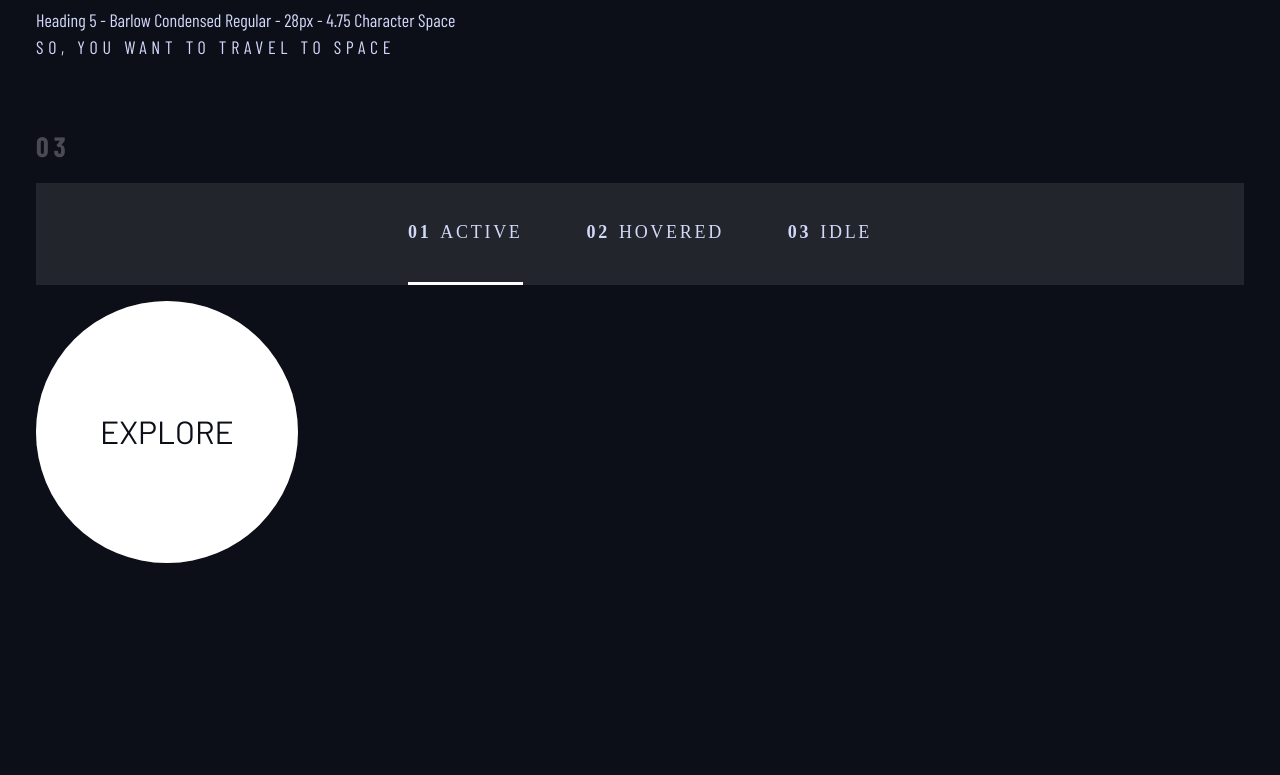
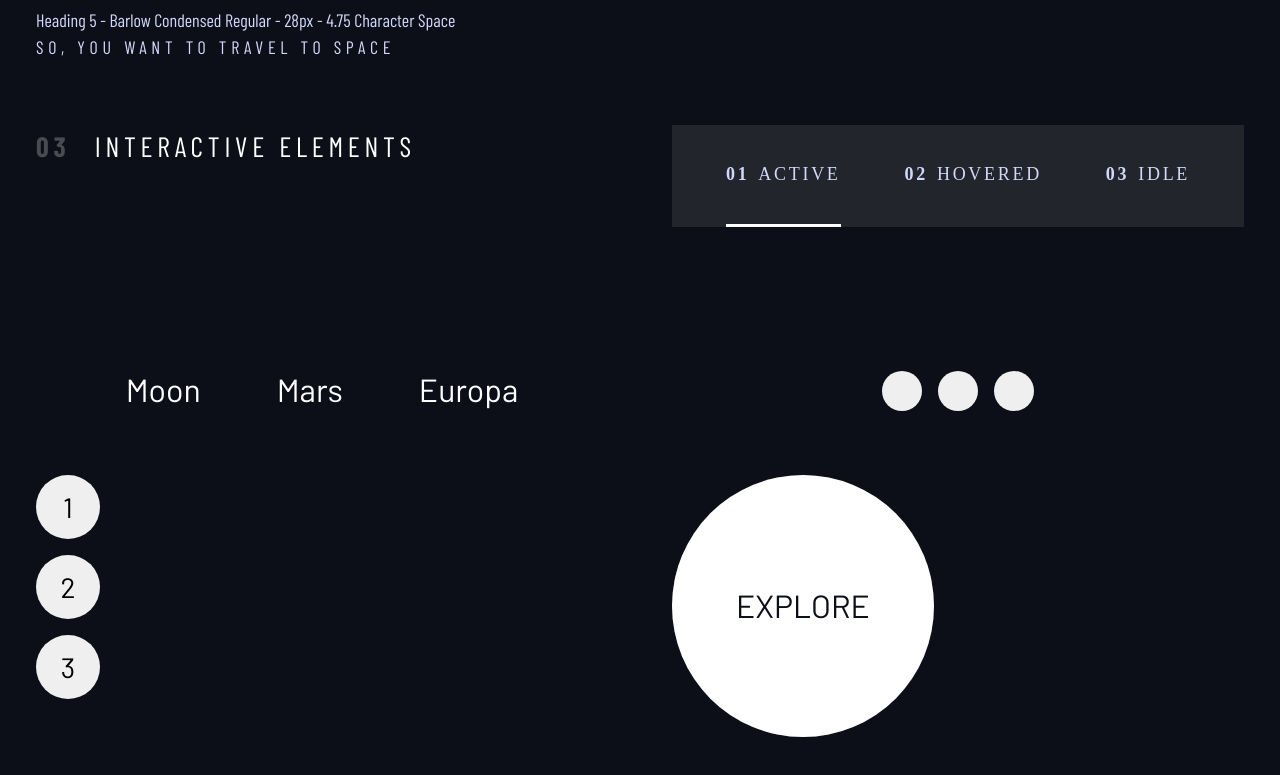
Before and after one commit to Mbayoume/space-tourism-website-main, a plain HTML site: page starter-code/my__index.html in a window 1280 px wide. Shown: the part 950-1725 px from the top of the page. After the commit the page ends 1687 px from the top, so only its background shows below. Drawn offline with nearby package versions, Linux system fonts and the light colour scheme; a web font is replaced by a local one.

Commit message:
finalize the design components in the design module

```diff
--- a/starter-code/assets/css/design.css
+++ b/starter-code/assets/css/design.css
@@ -195,6 +195,11 @@ select {
   /* border-radius: 50%;
   margin: 2rem; }*/
 
+  .interactive-elements{
+    display: grid;
+    grid-template-columns: 1fr 1fr;
+    gap: 4rem;
+  }
 
   .large-button{
     display: grid;
@@ -267,6 +272,46 @@ select {
 
   }
 
-  .underline-indicators > *.active{
+  .underline-indicators > *.active
+  ,.underline-indicators > [aria-selected = "true"]{
     border-color:hsl(0,0%,100%,1);
   }
+
+  .underline-tabs > button{
+    background: none;
+    box-shadow: none;
+    color:var(--clr-white);
+    border: none;
+    border-bottom: solid .2rem hsl(0,0%,100%,0);
+    gap: var(--gap);
+    cursor: pointer;
+  }
+  .underline-tabs > button:hover,
+  .underline-tabs > button:focus{
+    border-color:hsl(0,0%,100%,1);
+  }
+
+
+/* dot indicators */
+
+.dot-indicators > *{
+  padding: .4rem;
+  justify-content: center;
+  border-radius: 50%;
+  aspect-ratio: 1/1;
+  border: none;
+  cursor: pointer;
+}
+.dot-indicators > *:hover,
+.dot-indicators > *:focus{
+  background: hsla(0,0%,100%,.2);;
+}
+
+/* number indicators */
+
+.number-indicators > *:hover,
+.number-indicators> *:focus{
+  background: none;
+  border: .2rem solid hsl(0, 0%, 100%);
+  color: hsl(0, 0%, 100%);
+}
--- a/starter-code/my__index.html
+++ b/starter-code/my__index.html
@@ -103,9 +103,9 @@
             </div>
         </section>
         <!-- interactive  -->
-        <section  class="flow" id="interactive-elements">
+        <section class="interactive-elements grid">
             <!-- section title -->
-            <h2 class="numbered-title"> <span>03</span></h2>
+            <h2 class="numbered-title"> <span>03</span> Interactive Elements</h2>
 
             <!-- navigation -->
 
@@ -119,7 +119,30 @@
                 </nav>
             </div>
 
-            <div class="flex" style="margin-bottom: 40vh;">
+            <!-- tabs -->
+            <div class="flex underline-tabs fs-600 ff-sans-normal primary-navigation txt-white" style="margin-top: 5rem;">
+                <button aria-selected="true">Moon</button>
+                <button aria-selected="false">Mars</button>
+                <button aria-selected="false">Europa</button>
+            </div>
+
+
+            <!-- Dots -->
+            <div class="flex dot-indicators " style="margin-top: 5rem; justify-content: center;">
+                <button aria-selected="true"></button>
+                <button aria-selected="false"></button>
+                <button aria-selected="false"></button>
+            </div>
+
+            <!-- Numbers -->
+            <div class="flex dot-indicators number-indicators" style=" width: 4rem;justify-content: start; flex-direction: column;">
+                <button class = "ff-sans-normal fs-500 "aria-selected="true">1</button>
+                <button class = "ff-sans-normal fs-500 "aria-selected="false">2</button>
+                <button class = "ff-sans-normal fs-500 "aria-selected="false">3</button>
+            </div>
+
+            <!-- explore button -->
+            <div class="flex ">
                 <div>
                     <!-- explore button -->
                     <a href="#" class=" large-button fs-600 bg-white uppercase txt-dark">
@@ -127,8 +150,6 @@
                 </div>
             </div>
 
-
-
         </section>
 
     </div>
```
